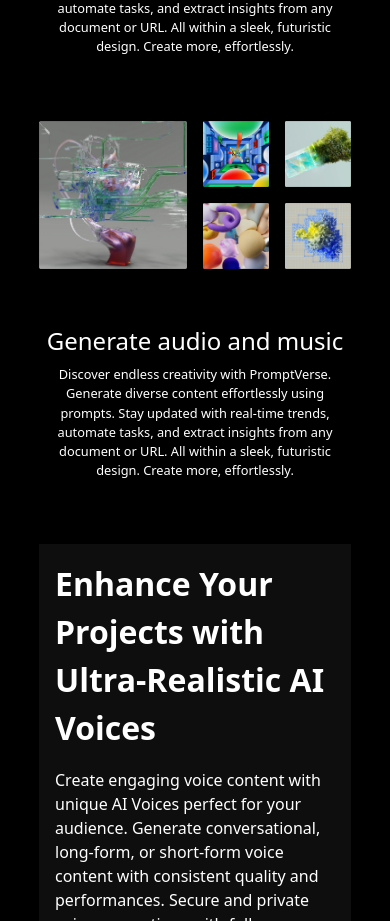
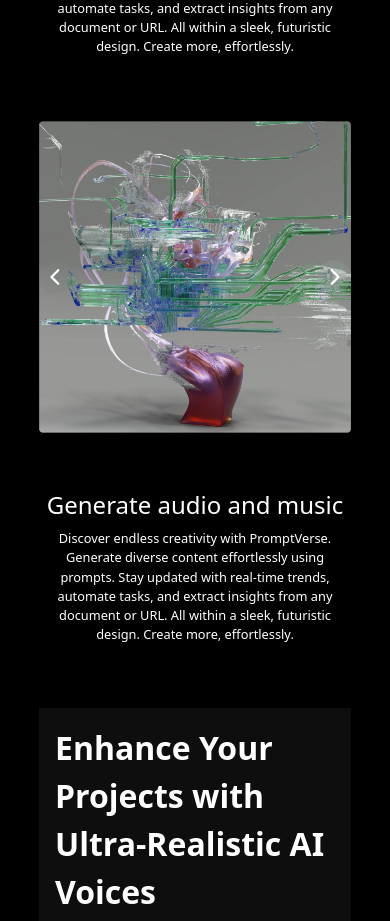
Before and after one commit to prince-2003/PromptverseAI, a React (Create React App) app: page / in a window 390 px wide. Shown: the part 1960-2881 px from the top of the page. Built offline with nearby package versions, Linux system fonts and the light colour scheme.

Commit message:
gallery section for mobile

```diff
--- a/src/home.jsx
+++ b/src/home.jsx
@@ -1,8 +1,29 @@
+import { useState } from "react";
 import Infinitescroll from "./components/infintescroll";
 import ButtonPrimary from "./components/button1";
 import ButtonSecondary from "./components/button2";
 
 function Home() {
+
+  const images = [
+    '/Assests/Column.png',
+    '/Assests/1Column.png',
+    '/Assests/2Column.png',
+    '/Assests/3Column.png',
+    '/Assests/4Column.png',
+  ];
+
+    const [indx, setIndx] = useState(0);
+
+
+    const handlePrev = () => {
+      setIndx((prevIndx) => (prevIndx === 0 ? images.length - 1 : prevIndx - 1));
+    };
+
+    const handleNext = () => {
+      setIndx((prevIndx) => (prevIndx === images.length - 1 ? 0 : prevIndx + 1));
+    };
+
   return (
     <>
       <div className="flex flex-col gap-4 text-white justify-center items-center">
@@ -52,17 +73,53 @@ function Home() {
         </div>
       </div>
       <div className="mt-16 flex justify-center w-full">
-        <div className="flex gap-4 items-center w-[80%]">
+        <div className="hidden md:flex gap-4 items-center w-[80%]">
           <div>
             <img src="/Assests/Column.png" alt="Column" />
           </div>
-          <div className="grid grid-cols-2 gap-4">
+          <div className="flex md:grid md:grid-cols-2 gap-4">
             <img src="/Assests/1Column.png" alt="Column" />
             <img src="/Assests/2Column.png" alt="Column" />
             <img src="/Assests/3Column.png" alt="Column" />
             <img src="/Assests/4Column.png" alt="Column" />
           </div>
         </div>
+        <div className="flex justify-center md:hidden gap-4 items-center w-[80%] relative">
+        <div className="absolute left-0 block md:hidden backdrop-filter backdrop-blur-lg rounded-[20px] p-2">
+          <svg
+            xmlns="http://www.w3.org/2000/svg"
+            viewBox="0 0 320 512"
+            height="18"
+            width="18"
+            fill="white"
+            onClick={handlePrev}
+            className="cursor-pointer"
+            style={{ transform: 'rotate(180deg)' }}
+          >
+            <path d="M310.6 233.4c12.5 12.5 12.5 32.8 0 45.3l-192 192c-12.5 12.5-32.8 12.5-45.3 0s-12.5-32.8 0-45.3L242.7 256 73.4 86.6c-12.5-12.5-12.5-32.8 0-45.3s32.8-12.5 45.3 0l192 192z" />
+          </svg>
+        </div>
+
+
+        <div>
+          <img src={images[indx]} alt={`Image ${indx + 1}`} />
+        </div>
+
+
+        <div className="absolute right-0 block md:hidden backdrop-filter backdrop-blur-lg rounded-[20px] p-2">
+          <svg
+            xmlns="http://www.w3.org/2000/svg"
+            viewBox="0 0 320 512"
+            height="18"
+            width="18"
+            fill="white"
+            onClick={handleNext}
+            className="cursor-pointer"
+          >
+            <path d="M310.6 233.4c12.5 12.5 12.5 32.8 0 45.3l-192 192c-12.5 12.5-32.8 12.5-45.3 0s-12.5-32.8 0-45.3L242.7 256 73.4 86.6c-12.5-12.5-12.5-32.8 0-45.3s32.8-12.5 45.3 0l192 192z" />
+          </svg>
+        </div>
+      </div>
       </div>
       <div className=" mt-16 flex flex-col gap-4 text-white justify-center items-center">
         <div className="text-[1.5rem] font-[400] leading-4">
```
